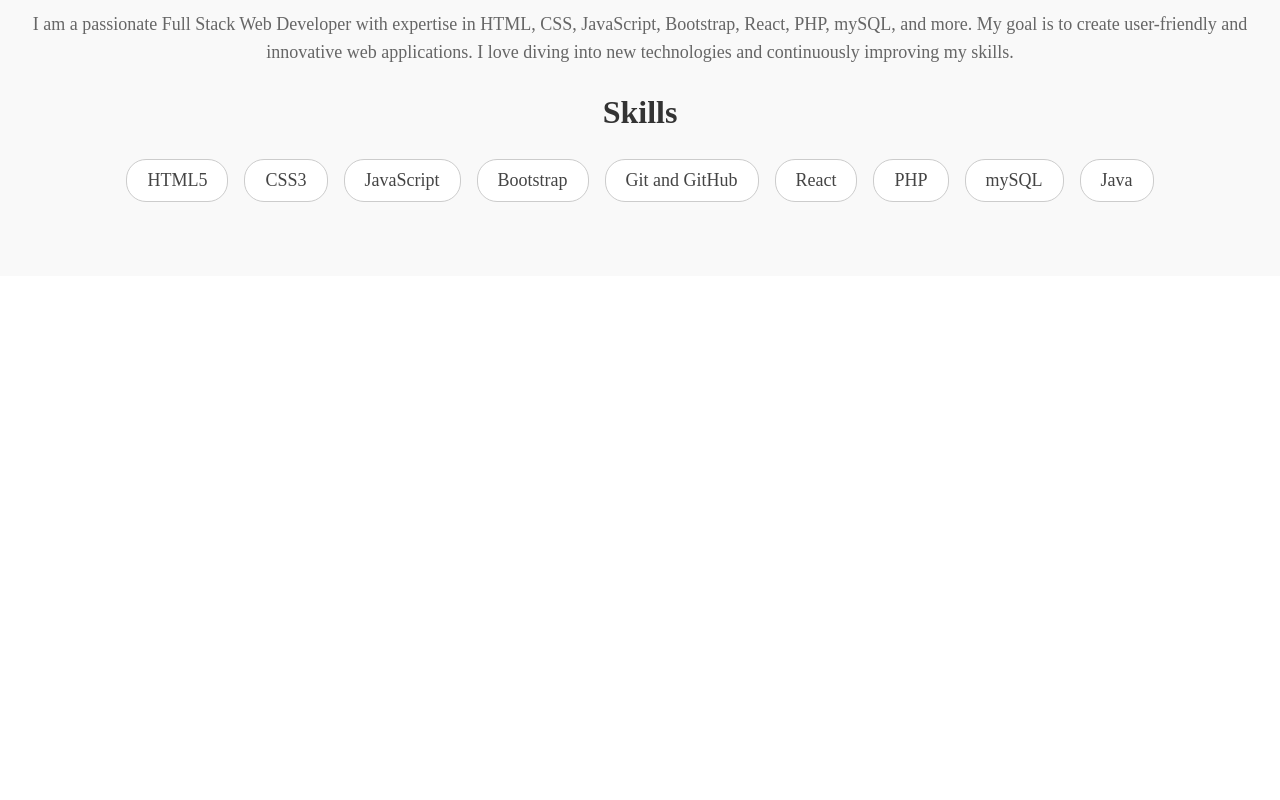
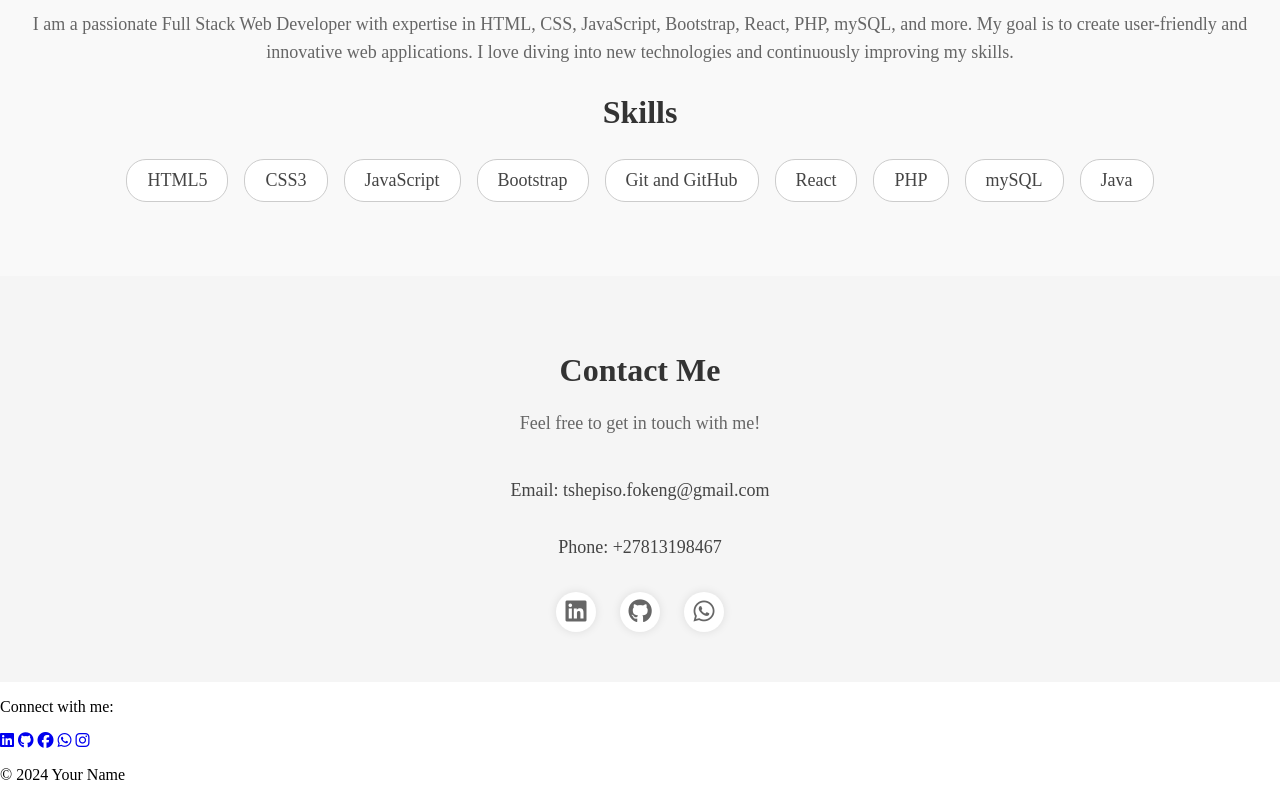
Before and after one commit to Slad3YT/tshepiso-s-portfolio, a plain HTML site: page index.html in a window 1280 px wide. Shown: the part 995-1795 px from the top of the page. Before the commit the page ends 1271 px from the top, so only its background shows below. Drawn offline with Linux system fonts and the light colour scheme.

Commit message:
added contact section

```diff
--- a/css/style.css
+++ b/css/style.css
@@ -23,7 +23,7 @@ body {
     margin: 0 70px;
 }
 
-.float{
+.float {
     float: right;
     margin: 0 77px;
 }
@@ -45,7 +45,6 @@ body {
     background-color: #ddd;
     color: black;
 }
-
 
 /*welcome section style*/
 
@@ -93,10 +92,7 @@ body {
     line-height: 1.4;
 }
 
-
 /*about style*/
-
-
 
 .about {
     background-color: #f9f9f9;
@@ -134,3 +130,61 @@ body {
     border-radius: 20px;
     background-color: #fff;
 }
+
+/* Contact section style */
+
+.contact {
+    background-color: #f5f5f5;
+    padding: 50px 20px;
+    text-align: center;
+}
+
+.contact h2 {
+    font-size: 32px;
+    margin-bottom: 20px;
+    color: #333;
+}
+
+.contact p {
+    font-size: 18px;
+    color: #666;
+    line-height: 1.6;
+}
+
+.contact .contactDetails {
+    display: flex;
+    justify-content: center;
+    align-items: center;
+    flex-direction: column;
+    margin-top: 20px;
+}
+
+.contact .contactDetails p {
+    font-size: 18px;
+    color: #444;
+    margin-bottom: 10px;
+}
+
+/* Style for social icons */
+.contact .socialIcons {
+    margin-top: 20px;
+}
+
+.contact .socialIcons a {
+    margin: 0 10px;
+    color: #666;
+    font-size: 24px;
+    text-decoration: none;
+    transition: color 0.3s ease-in-out;
+    display: inline-block;
+    width: 40px;
+    height: 40px;
+    line-height: 40px;
+    border-radius: 50%;
+    background-color: #fff;
+    box-shadow: 0 0 10px rgba(0, 0, 0, 0.1);
+}
+
+.contact .socialIcons a:hover {
+    color: #1877f2; /* Change color on hover - Facebook blue as an example */
+}
--- a/index.html
+++ b/index.html
@@ -3,7 +3,8 @@
   <head>
     <meta charset="UTF-8" />
     <meta name="viewport" content="width=device-width, initial-scale=1.0" />
-    <link rel="stylesheet" href="css/style.css">
+    <link rel="stylesheet" href="css/style.css" />
+    <link rel="stylesheet" href="https://cdnjs.cloudflare.com/ajax/libs/font-awesome/6.5.1/css/all.min.css" integrity="sha512-DTOQO9RWCH3ppGqcWaEA1BIZOC6xxalwEsw9c2QQeAIftl+Vegovlnee1c9QX4TctnWMn13TZye+giMm8e2LwA==" crossorigin="anonymous" referrerpolicy="no-referrer" />
     <title>Portfolio</title>
   </head>
   <body>
@@ -41,11 +42,14 @@
       </section>
     </section>
 
-    <section class="about">
+    <section class="about" id="about">
       <div class="aboutContent">
         <h2>About Me</h2>
         <p>
-                I am a passionate Full Stack Web Developer with expertise in HTML, CSS, JavaScript, Bootstrap, React, PHP, mySQL, and more. My goal is to create user-friendly and innovative web applications. I love diving into new technologies and continuously improving my skills.
+          I am a passionate Full Stack Web Developer with expertise in HTML,
+          CSS, JavaScript, Bootstrap, React, PHP, mySQL, and more. My goal is to
+          create user-friendly and innovative web applications. I love diving
+          into new technologies and continuously improving my skills.
         </p>
         <h2>Skills</h2>
         <ul>
@@ -62,5 +66,51 @@
       </div>
     </section>
 
+    <section class="contact" id="contact">
+      <div class="contactContent">
+        <h2>Contact Me</h2>
+        <p>Feel free to get in touch with me!</p>
+        <div class="contactDetails">
+          <p>Email: tshepiso.fokeng@gmail.com</p>
+          <p>Phone: +27813198467</p>
+          <div class="socialIcons">
+            <a
+              href="https://www.linkedin.com/in/tshepiso-mofokeng-520a232a0/"
+              target="_blank"
+              rel="noopener noreferrer"
+              ><i class="fab fa-linkedin"></i
+            ></a>
+            <a
+              href="https://github.com/Slad3YT"
+              target="_blank"
+              rel="noopener noreferrer"
+              ><i class="fab fa-github"></i
+            ></a>
+
+            <a
+              href="https://wa.me/+27813198467"
+              target="_blank"
+              rel="noopener noreferrer"
+              ><i class="fab fa-whatsapp"></i
+            ></a>
+
+          </div>
+        </div>
+      </div>
+    </section>
+
+    <footer class="footer">
+        <p>Connect with me:</p>
+        <!-- Font Awesome icons linked to your social media profiles -->
+        <div class="socialIcons">
+            <a href="https://www.linkedin.com/yourprofile" target="_blank" rel="noopener noreferrer"><i class="fab fa-linkedin"></i></a>
+            <a href="https://www.github.com/yourprofile" target="_blank" rel="noopener noreferrer"><i class="fab fa-github"></i></a>
+            <a href="https://www.facebook.com/yourprofile" target="_blank" rel="noopener noreferrer"><i class="fab fa-facebook"></i></a>
+            <a href="https://wa.me/yourphonenumber" target="_blank" rel="noopener noreferrer"><i class="fab fa-whatsapp"></i></a>
+            <a href="https://www.instagram.com/yourprofile" target="_blank" rel="noopener noreferrer"><i class="fab fa-instagram"></i></a>
+            <!-- Add more social media icons and links as needed -->
+        </div>
+        <p>&copy; 2024 Your Name</p>
+    </footer>
   </body>
 </html>
```
Lines whose indentation alone changed are shown as unchanged.
